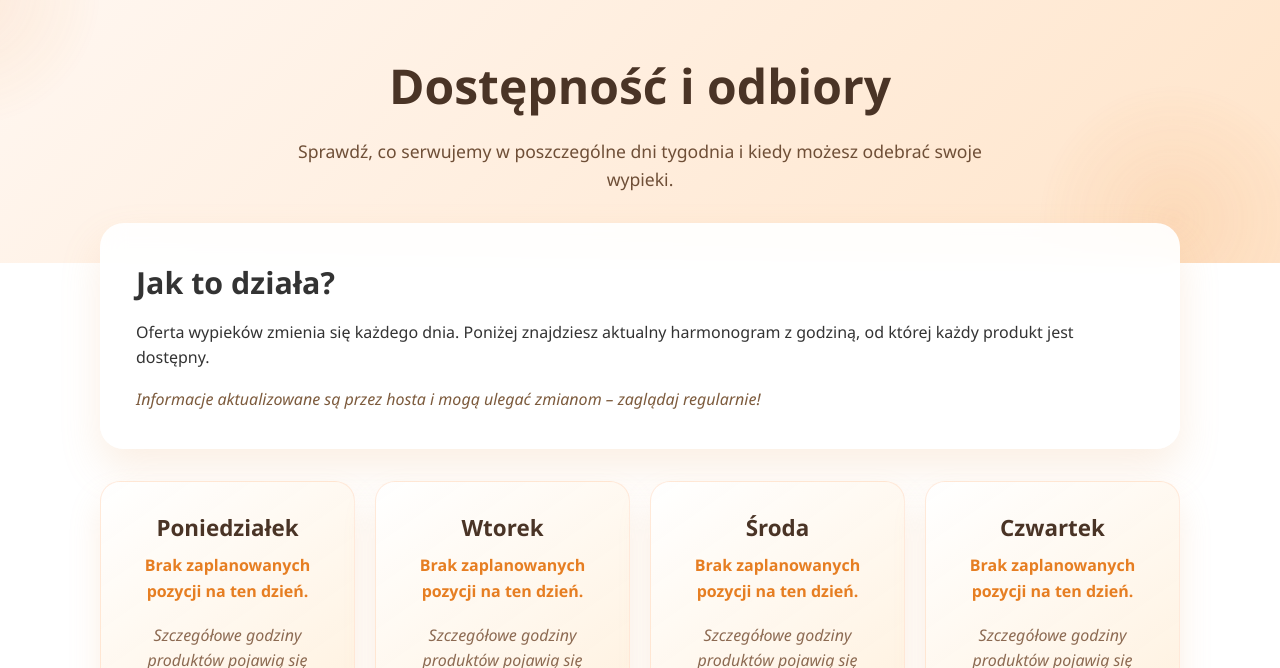
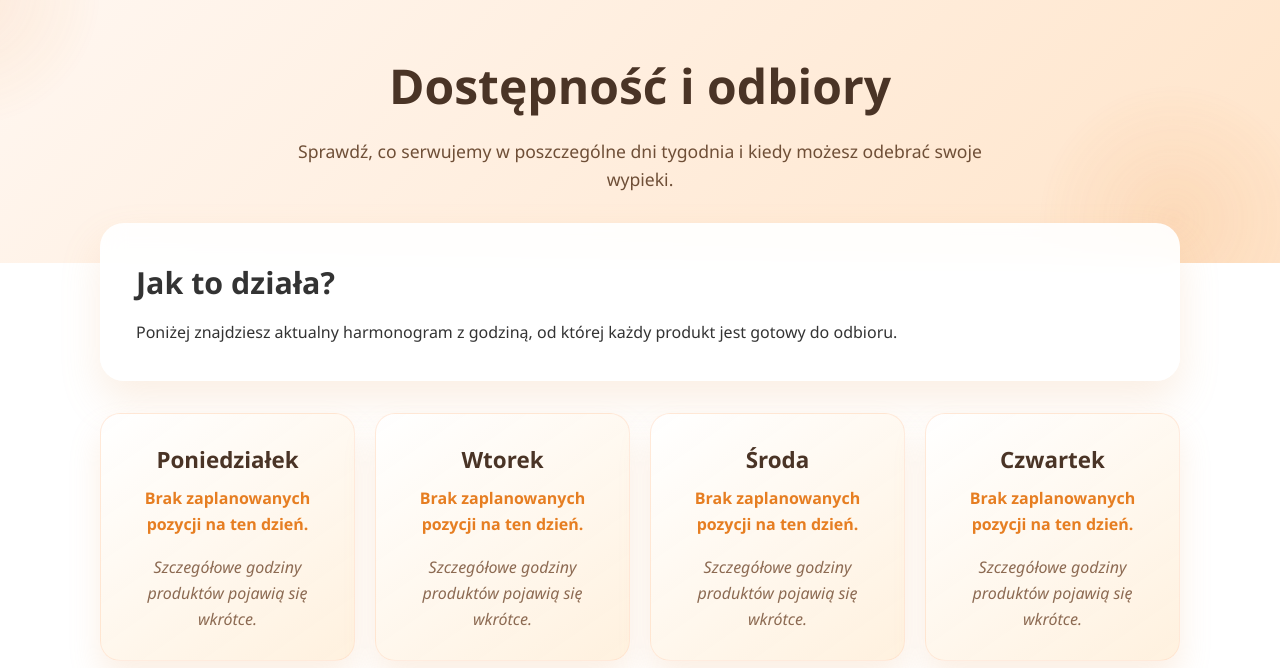
Before and after one commit to zachorek/idusglodnam, a website: page public/accessibility.html in a window 1280 px wide. Shown: the part 132-800 px from the top of the page. Drawn offline with Linux system fonts and the light colour scheme; no server answers.

Commit message:
small change

```diff
--- a/public/accessibility.html
+++ b/public/accessibility.html
@@ -36,8 +36,7 @@
   <main class="availability-wrapper">
     <section class="availability-intro glass-panel">
       <h2>Jak to działa?</h2>
-      <p>Oferta wypieków zmienia się każdego dnia. Poniżej znajdziesz aktualny harmonogram z godziną, od której każdy produkt jest dostępny.</p>
-      <p class="availability-note">Informacje aktualizowane są przez hosta i mogą ulegać zmianom – zaglądaj regularnie!</p>
+      <p>Poniżej znajdziesz aktualny harmonogram z godziną, od której każdy produkt jest gotowy do odbioru.</p>
     </section>
 
     <section class="availability-week">
```
